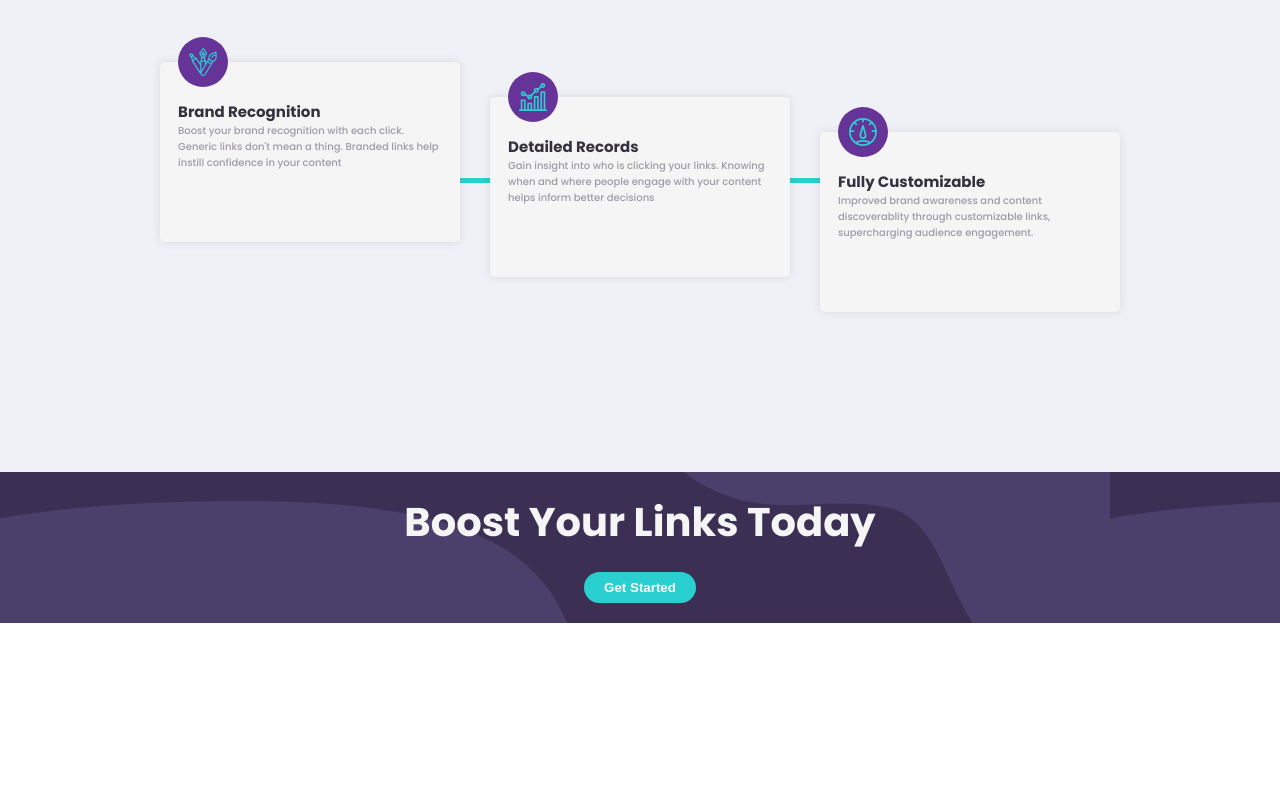
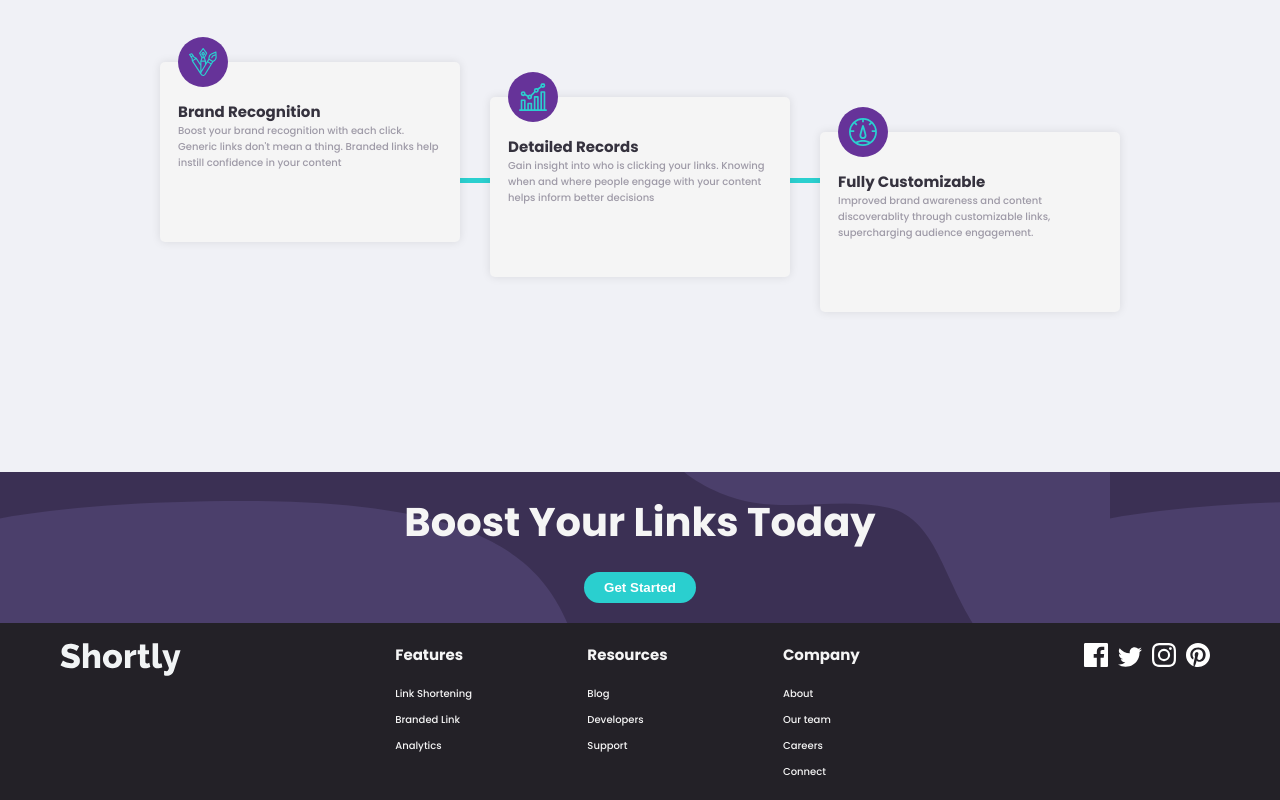
Before and after one commit to hidalest/URL-shortening-app, a React (Create React App) app: page / in a window 1280 px wide. Shown: the part 864-1664 px from the top of the page. Before the commit the page ends 1487 px from the top, so only its background shows below. Built offline with nearby package versions, Linux system fonts and the light colour scheme.

Commit message:
feat: Added the footer of the website.

```diff
--- a/src/App.js
+++ b/src/App.js
@@ -2,6 +2,7 @@ import React from 'react';
 import Header from './components/Layout/Header/Header';
 import Main from './components/Layout/Main/Main';
 import MainNav from './components/Layout/MainNav/MainNav';
+import Footer from './components/Layout/Footer/Footer';
 
 function App() {
   return (
@@ -9,6 +10,7 @@ function App() {
       <MainNav />
       <Header />
       <Main />
+      <Footer />
     </div>
   );
 }
--- a/src/components/AdvanceStatisticsContainer/AdvanceStatisticsContainer.js
+++ b/src/components/AdvanceStatisticsContainer/AdvanceStatisticsContainer.js
@@ -5,7 +5,7 @@ import brandRecognition from '../../images/icon-brand-recognition.svg';
 import iconDetailedRecords from '../../images/icon-detailed-records.svg';
 import iconFullyCustomizable from '../../images/icon-fully-customizable.svg';
 
-const AdvanceStatisticsContainer = (props) => {
+const AdvanceStatisticsContainer = () => {
   return (
     <section className="statistics">
       <div className="statistics__header">
--- /dev/null
+++ b/src/components/Layout/Footer/Footer.js
@@ -0,0 +1,53 @@
+import React from "react";
+import "./Footer.scss";
+import logoImg from "../../../images/logo.svg";
+import facebookLogo from "../../../images/icon-facebook.svg";
+import twitterLogo from "../../../images/icon-twitter.svg";
+import instagramLogo from "../../../images/icon-instagram.svg";
+import pinterestLogo from "../../../images/icon-pinterest.svg";
+
+const Footer = () => {
+  return (
+    <footer className={"footer"}>
+      <div className={"footer-logo"}>
+        <img src={logoImg} alt="Shortly Logo" />
+      </div>
+      <div className={"footer-links"}>
+        <div className={"footer-links-column"}>
+          <h2>Features</h2>
+          <a href="#inputLink">Link Shortening</a>
+          <a href="#inputLink">Branded Link</a>
+          <a href="#inputLink">Analytics</a>
+        </div>
+        <div className={"footer-links-column"}>
+          <h2>Resources</h2>
+          <a href="#inputLink">Blog</a>
+          <a href="#inputLink">Developers</a>
+          <a href="#inputLink">Support</a>
+        </div>
+        <div className={"footer-links-column"}>
+          <h2>Company</h2>
+          <a href="#inputLink">About</a>
+          <a href="#inputLink">Our team</a>
+          <a href="#inputLink">Careers</a>
+          <a href="#inputLink">Connect</a>
+        </div>
+      </div>
+      <div className={"footer-socials"}>
+        <a href={"#inputLink"}>
+          <img src={facebookLogo} alt={"Facebook Logo"} />
+        </a>
+        <a href={"#inputLink"}>
+          <img src={twitterLogo} alt={"Twitter Logo"} />
+        </a>
+        <a href={"#inputLink"}>
+          <img src={instagramLogo} alt={"Instagram Logo"} />
+        </a>
+        <a href={"#inputLink"}>
+          <img src={pinterestLogo} alt={"Pinterest Logo"} />
+        </a>
+      </div>
+    </footer>
+  );
+};
+export default Footer;
--- /dev/null
+++ b/src/components/Layout/Footer/Footer.scss
@@ -0,0 +1,60 @@
+@import "../../../sassStyles/mixins";
+@import "../../../sassStyles/variables";
+
+.footer {
+  @include responsiveMax($table-land) {
+    flex-direction: column;
+    justify-content: center;
+    align-items: center;
+  }
+  background-color: $veryDarkViolet;
+  display: flex;
+  justify-content: space-between;
+  padding: 2rem 6rem;
+
+  &-logo img {
+    filter: invert(96%) sepia(96%) saturate(4%) hue-rotate(141deg)
+      brightness(103%) contrast(100%); // Change SVG color
+  }
+
+  &-links {
+    @include responsiveMax($table-land) {
+      padding: 2rem 0;
+    }
+    @include responsiveMax($table) {
+      flex-direction: column;
+      justify-content: center;
+      align-items: center;
+      text-align: center;
+    }
+
+    display: flex;
+    width: 50%;
+    justify-content: space-around;
+
+    &-column {
+    @include responsiveMax($table) {
+      padding-top: 2rem;
+    }
+      display: flex;
+      flex-direction: column;
+      padding-right: 1rem;
+      // width: 40%;
+      h2 {
+        color: whitesmoke;
+        padding-bottom: 1rem;
+      }
+      a {
+        color: whitesmoke;
+        text-decoration: none;
+        padding-top: 1rem;
+      }
+    }
+  }
+
+    &-socials{
+        & img {
+          padding-right: 1rem;
+        }
+    }
+}
```
